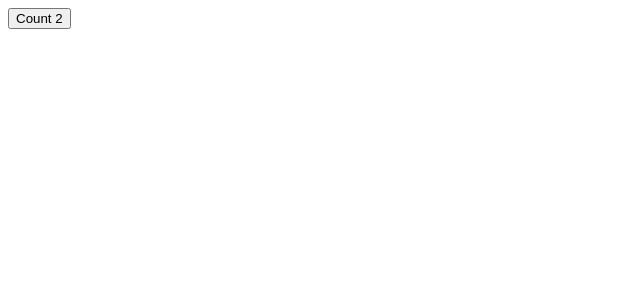
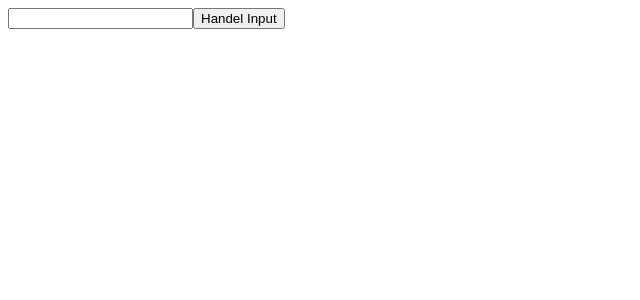
Before and after one commit to GuhaPritam/React-Tutorials, a React (Vite) app: page / in a window 1280 px wide. Shown: the top 300 px of the page, without its empty margins (0-640 px from the left). Built offline with nearby package versions, Linux system fonts and the light colour scheme.

Commit message:
added the useref files

```diff
--- a/src/App.jsx
+++ b/src/App.jsx
@@ -1,9 +1,9 @@
-import UseEffect from "./Components/UseEffect/ApiDataFetching";
+import UseRef from "./Components/UseRef/Project1";
 
 const App = () => {
   return (
     <div>
-      <UseEffect />
+      <UseRef />
     </div>
   );
 };
--- /dev/null
+++ b/src/Components/UseRef/Project1.jsx
@@ -0,0 +1,19 @@
+import { useRef } from 'react';
+
+export default function Project1() {
+    let inputRef = useRef(null)
+
+    function handelClick() {
+        inputRef.current.value = '100';
+        inputRef.current.style.color = 'red';
+    }
+
+    return (
+        <>
+            <div>
+                <input type="text" ref={inputRef} />
+                <button onClick={handelClick}>Handel Input</button>
+            </div>
+        </>
+    );
+}
```
